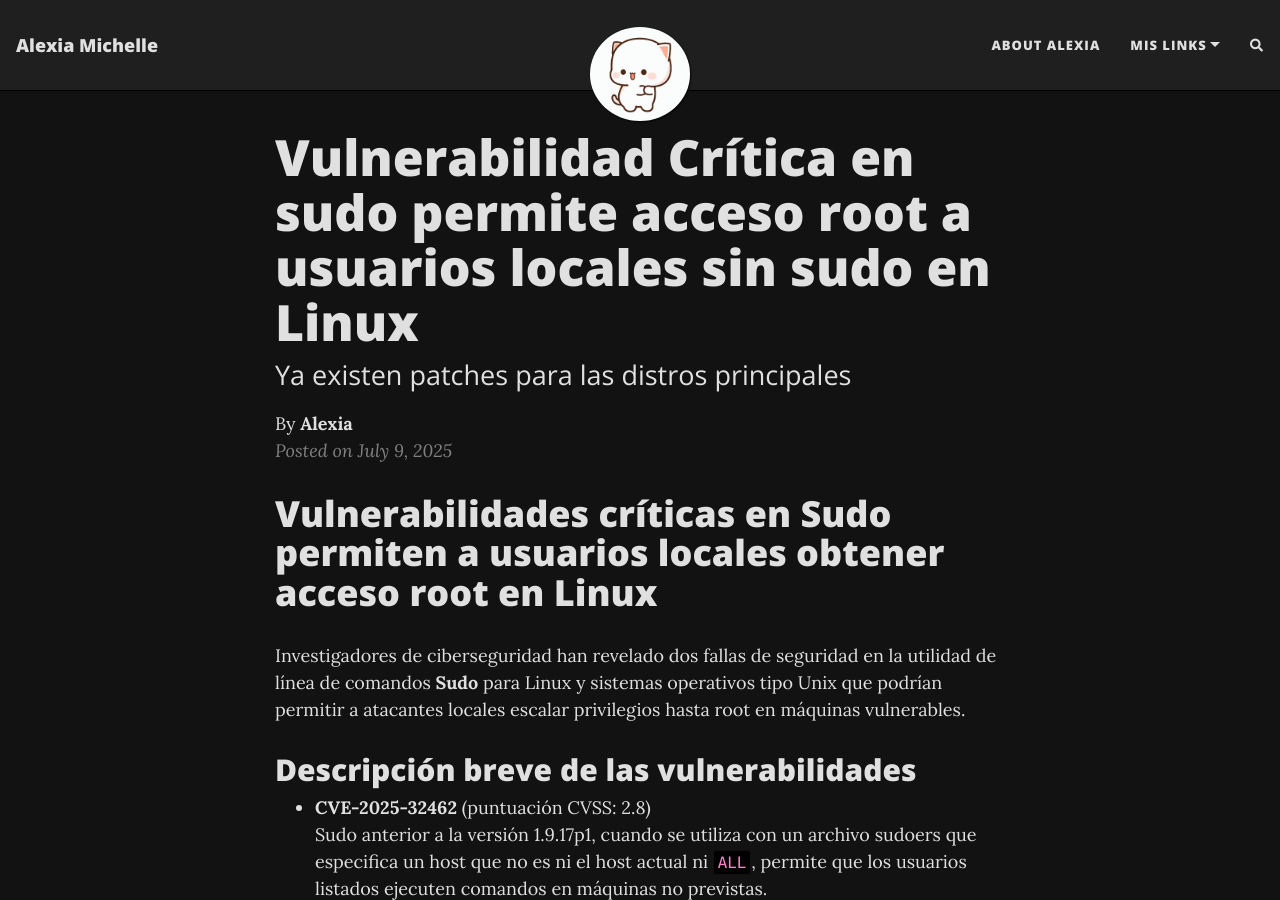
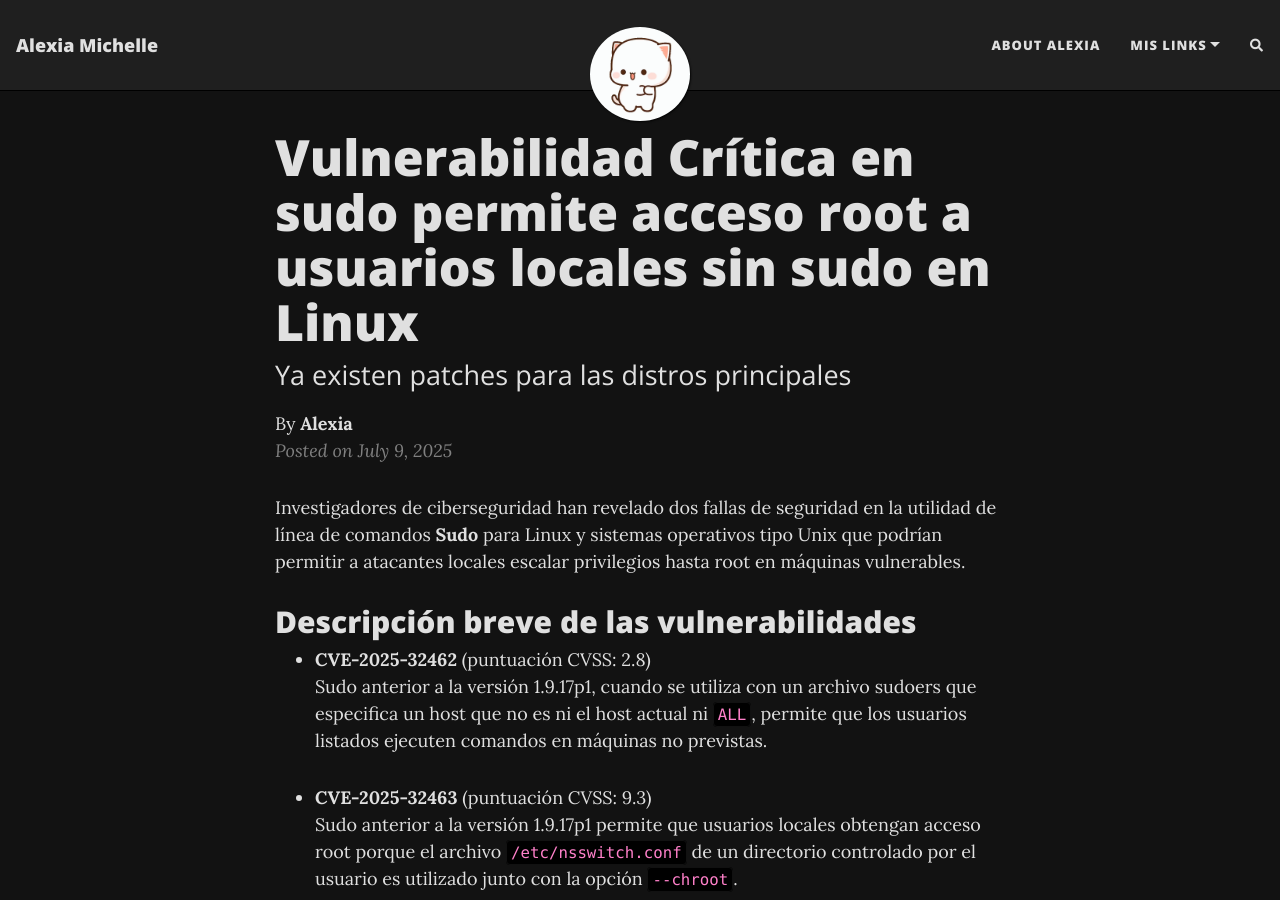
Before and after one commit to lachicadesistemas/lachicadesistemas.github.io, a Jekyll site: the page built from _posts/2025-07-09-vulnerabilidad-en-sudo.md, in a window 1280 px wide and 900 px high. Built offline with Jekyll 4.4.1, drawn with Linux system fonts in a browser that asks for light colours; nearby versions of some CDN libraries; comment, search, counter and statistics services are not loaded.

Commit message:
/usr/local/bin/commit

```diff
--- a/_posts/2025-07-09-vulnerabilidad-en-sudo.md
+++ b/_posts/2025-07-09-vulnerabilidad-en-sudo.md
@@ -7,8 +7,6 @@ layout: post
 author: Alexia
 tags: [seguridad, ciberseguridad, linux, vulnerabilidades, sudo, cve, sysadmin]
 ---
-
-# Vulnerabilidades críticas en Sudo permiten a usuarios locales obtener acceso root en Linux
 
 Investigadores de ciberseguridad han revelado dos fallas de seguridad en la utilidad de línea de comandos **Sudo** para Linux y sistemas operativos tipo Unix que podrían permitir a atacantes locales escalar privilegios hasta root en máquinas vulnerables.
 
```
